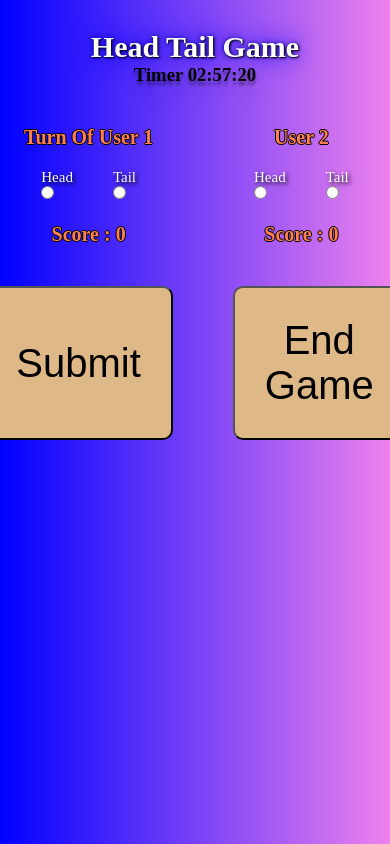
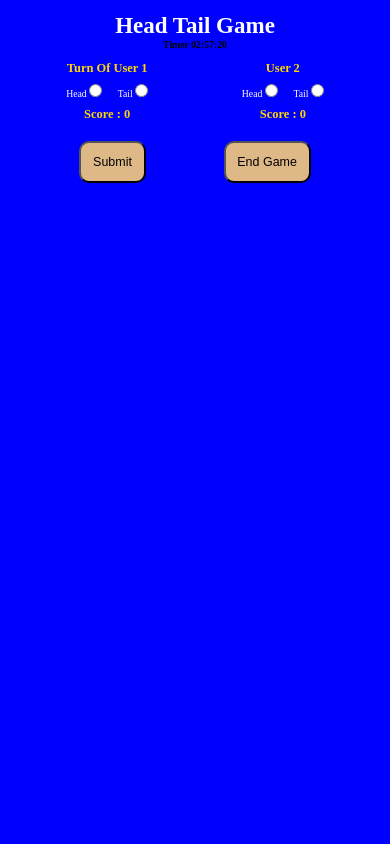
Before and after one commit to Huzefa1413/Assignments-SMIT, a plain HTML site: page public/JavaScript/JavaScript Week 8/Head Tail Game/index.html in a window 390 px wide. Both pictures are taken after a click on the button "Start Game". Drawn offline with Linux system fonts and the light colour scheme.

Commit message:
First Commit

```diff
--- a/public/JavaScript/JavaScript Week 8/Head Tail Game/style.css
+++ b/public/JavaScript/JavaScript Week 8/Head Tail Game/style.css
@@ -3,23 +3,24 @@
     margin: 0px;
 }
 body{
-    background-image: linear-gradient(to right, blue , violet);
+    background-color: blue;
 }
 div.heading{
     display: flex;
     justify-content: center;
     align-items: center;
-    padding: 30px 0px;
+    padding: 3vw 0px;
     flex-direction: column;
 }
 h1{
-    font-size: 40px;
+    font-size: 5.9vw;
     color: white;
-    text-shadow: 1px 1px 2px black, 0 0 25px blue, 0 0 5px darkblue;
 }
 #timer{
     display: none;
-    text-shadow: 0px 4px 3px rgba(0,0,0,0.4),0px 8px 13px rgba(0,0,0,0.1),0px 18px 23px rgba(0,0,0,0.1);
+}
+h3{
+    font-size: 2.5vw;
 }
 #gameoverheading{
     display: none;
@@ -34,24 +35,22 @@ h1{
 #mainbody>div{
     display: flex;
     justify-content: center;
-    padding: 10px 10%;
     flex-direction: column;
     align-items: center;
+    padding: 0px 10vw;
 }
 h2{
-    font-size: 35px;
-    color: coral;
-    text-shadow: -1px 0 black, 0 1px black, 1px 0 black, 0 -1px black;
+    font-size: 3.2vw;
+    color: gold;
 }
 .radio{
     display: flex;
-    padding: 20px 0px;
+    padding: 2vw 0px;
 }
 .radio label{
-    margin: 0 20px;
-    font-size: 25px;
+    margin: 0 2vw;
+    font-size: 2.5vw;
     color: white;
-    text-shadow: 2px 2px 4px #000000;
 }
 div.submitbutton{
     display: flex;
@@ -59,30 +58,24 @@ div.submitbutton{
 }
 .submitbutton button{
     display: none;
-    margin: 30px;
-    padding: 30px;
-    font-size: 2.5rem;
+    margin: 5vw 10vw;
+    padding: 3vw;
+    font-size: 3.2vw;
     border-radius: 10px;
     background-color: burlywood;
     cursor: pointer;
 }
-
+.submitbutton button:hover{
+    background-color: rgb(187, 156, 116);
+}
 #start{
-    margin: 30px;
-    padding: 30px;
-    font-size: 2.5rem;
+    margin: 3vw;
+    padding: 3vw;
+    font-size: 3.2vw;
     border-radius: 10px;
     background-color: burlywood;
     cursor: pointer;
 }
-@media screen and (max-width: 750px) {
-    h1{
-        font-size: 30px;
-    }
-    h2{
-        font-size: 20px;
-    }
-    .radio label{
-        font-size: 15px;
-    }
-  }
+#start:hover{
+    background-color: rgb(187, 156, 116);
+}
```
